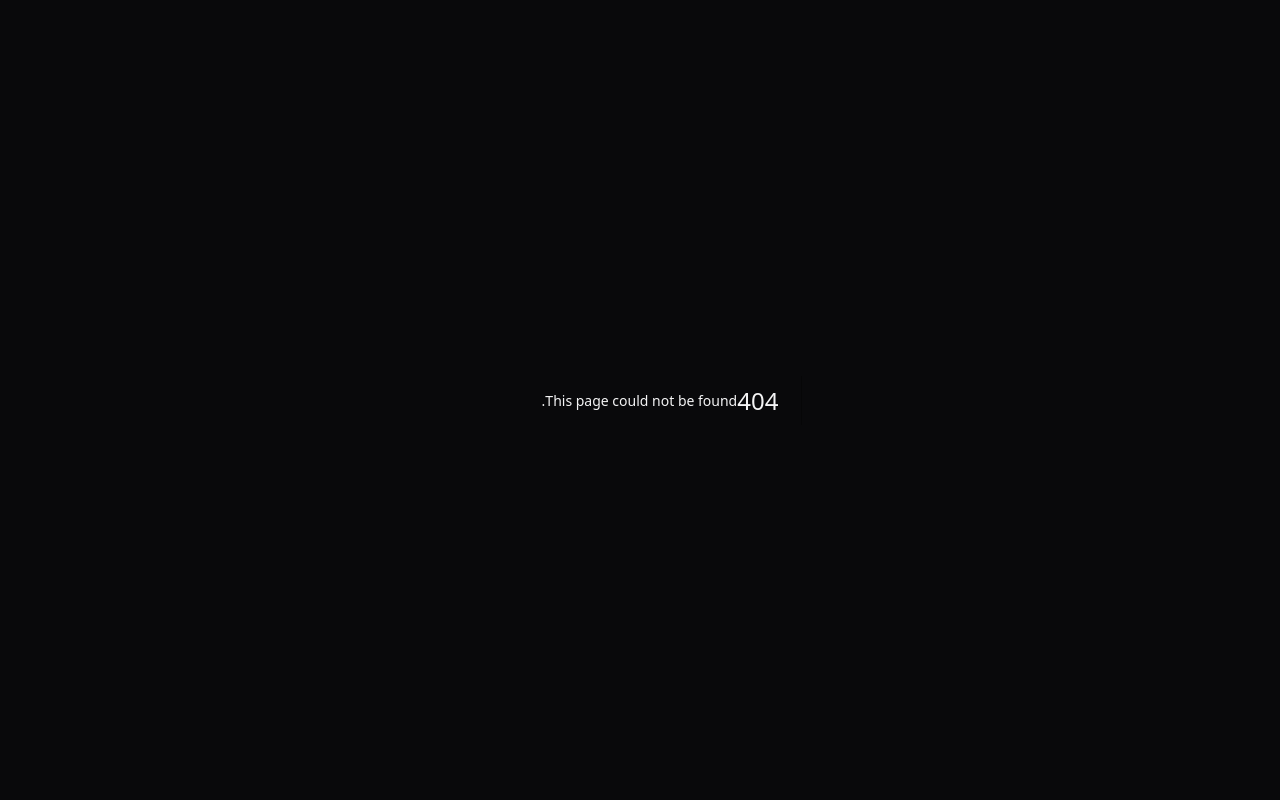
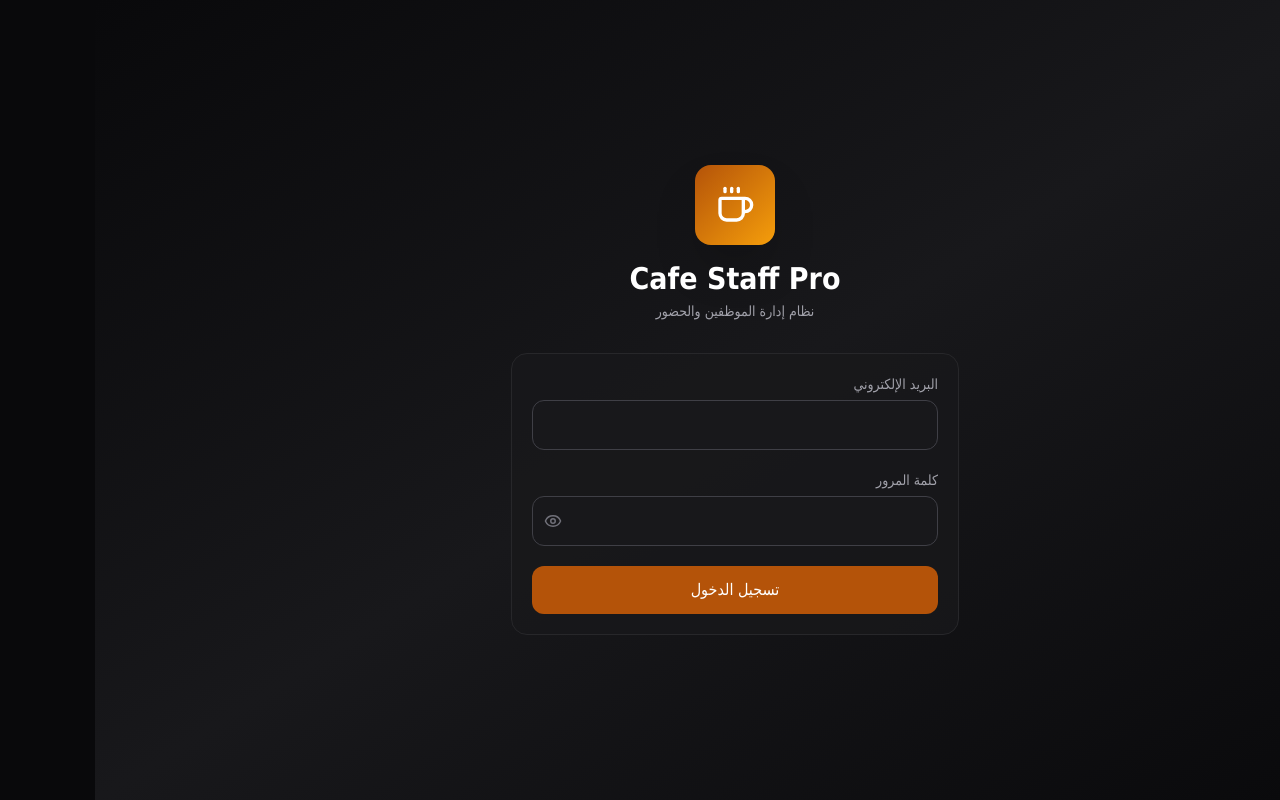
Before and after one commit to uneu2bb/cafe-staff-pro, a Next.js app: page /login in a window 1280 px wide. Before the commit this address had no page. Built offline with nearby package versions, Linux system fonts and the light colour scheme.

Commit message:
fix: login, middleware, sidebar, attendance API

```diff
--- /dev/null
+++ b/src/app/login/page.tsx
@@ -0,0 +1,64 @@
+'use client'
+
+import { useState } from 'react'
+import { useRouter } from 'next/navigation'
+import { createClient } from '@/lib/supabase/client'
+import { Coffee, Loader2, Eye, EyeOff } from 'lucide-react'
+
+export default function LoginPage() {
+  const router = useRouter()
+  const [email, setEmail] = useState('')
+  const [password, setPassword] = useState('')
+  const [showPassword, setShowPassword] = useState(false)
+  const [loading, setLoading] = useState(false)
+  const [error, setError] = useState('')
+
+  const handleLogin = async (e: React.FormEvent) => {
+    e.preventDefault()
+    setLoading(true)
+    setError('')
+    const supabase = createClient()
+    const { error } = await supabase.auth.signInWithPassword({ email, password })
+    if (error) {
+      setError('البريد أو كلمة المرور غير صحيحة')
+      setLoading(false)
+      return
+    }
+    router.push('/')
+    router.refresh()
+  }
+
+  return (
+    <div className="min-h-screen flex items-center justify-center bg-gradient-to-br from-zinc-950 via-zinc-900 to-zinc-950 p-4">
+      <div className="w-full max-w-md">
+        <div className="text-center mb-8">
+          <div className="inline-flex items-center justify-center w-20 h-20 rounded-2xl bg-gradient-to-br from-amber-700 to-amber-500 shadow-2xl mb-4">
+            <Coffee className="w-10 h-10 text-white" />
+          </div>
+          <h1 className="text-3xl font-bold text-white mb-1">Cafe Staff Pro</h1>
+          <p className="text-zinc-400 text-sm">نظام إدارة الموظفين والحضور</p>
+        </div>
+        <form onSubmit={handleLogin} className="card space-y-5">
+          <div>
+            <label className="label">البريد الإلكتروني</label>
+            <input type="email" value={email} onChange={(e) => setEmail(e.target.value)} className="input-field" required dir="ltr" />
+          </div>
+          <div>
+            <label className="label">كلمة المرور</label>
+            <div className="relative">
+              <input type={showPassword ? 'text' : 'password'} value={password} onChange={(e) => setPassword(e.target.value)} className="input-field" required dir="ltr" />
+              <button type="button" onClick={() => setShowPassword(!showPassword)} className="absolute left-3 top-1/2 -translate-y-1/2 text-zinc-500">
+                {showPassword ? <EyeOff size={18} /> : <Eye size={18} />}
+              </button>
+            </div>
+          </div>
+          {error && <div className="bg-red-500/10 border border-red-500/30 text-red-400 text-sm rounded-xl px-4 py-3">{error}</div>}
+          <button type="submit" disabled={loading} className="btn-primary w-full flex items-center justify-center gap-2 py-3">
+            {loading ? <Loader2 className="animate-spin" size={18} /> : null}
+            تسجيل الدخول
+          </button>
+        </form>
+      </div>
+    </div>
+  )
+}
--- /dev/null
+++ b/src/components/layout/Sidebar.tsx
@@ -0,0 +1,68 @@
+'use client'
+
+import Link from 'next/link'
+import { usePathname, useRouter } from 'next/navigation'
+import { createClient } from '@/lib/supabase/client'
+import { LayoutDashboard, Users, Clock, CalendarDays, Wallet, FileBarChart, Settings, LogOut, Coffee } from 'lucide-react'
+import { cn } from '@/lib/utils'
+
+const navItems = [
+  { href: '/dashboard', label: 'لوحة التحكم', icon: LayoutDashboard },
+  { href: '/dashboard/employees', label: 'الموظفون', icon: Users },
+  { href: '/dashboard/attendance', label: 'الحضور', icon: Clock },
+  { href: '/dashboard/leaves', label: 'الإجازات', icon: CalendarDays },
+  { href: '/dashboard/payroll', label: 'الرواتب', icon: Wallet },
+  { href: '/dashboard/reports', label: 'التقارير', icon: FileBarChart },
+  { href: '/dashboard/settings', label: 'الإعدادات', icon: Settings },
+]
+
+export default function Sidebar() {
+  const pathname = usePathname()
+  const router = useRouter()
+
+  const handleLogout = async () => {
+    const supabase = createClient()
+    await supabase.auth.signOut()
+    router.push('/login')
+  }
+
+  return (
+    <aside className="fixed right-0 top-0 h-screen w-64 bg-zinc-900/95 border-l border-zinc-800 flex flex-col z-40">
+      <div className="flex items-center gap-3 px-5 py-5 border-b border-zinc-800">
+        <div className="w-10 h-10 rounded-xl bg-gradient-to-br from-amber-700 to-amber-500 flex items-center justify-center">
+          <Coffee className="w-5 h-5 text-white" />
+        </div>
+        <div>
+          <h2 className="font-bold text-white text-sm">Cafe Staff Pro</h2>
+          <p className="text-[10px] text-zinc-500">إدارة الموظفين</p>
+        </div>
+      </div>
+      <nav className="flex-1 py-4 px-3 space-y-1 overflow-y-auto">
+        {navItems.map((item) => {
+          const active = pathname === item.href || (item.href !== '/dashboard' && pathname.startsWith(item.href))
+          return (
+            <Link key={item.href} href={item.href} className={cn(
+              'flex items-center gap-3 px-3 py-2.5 rounded-xl text-sm font-medium transition-all',
+              active ? 'bg-amber-700/20 text-amber-300 border border-amber-500/30' : 'text-zinc-400 hover:text-zinc-200 hover:bg-zinc-800/60'
+            )}>
+              <item.icon size={18} />
+              {item.label}
+            </Link>
+          )
+        })}
+      </nav>
+      <div className="px-3 pb-2">
+        <Link href="/kiosk" className="flex items-center gap-3 px-3 py-2.5 rounded-xl text-sm font-medium text-zinc-400 hover:text-zinc-200 hover:bg-zinc-800/60">
+          <Clock size={18} />
+          شاشة الحضور
+        </Link>
+      </div>
+      <div className="p-3 border-t border-zinc-800">
+        <button onClick={handleLogout} className="flex items-center gap-3 px-3 py-2.5 rounded-xl text-sm font-medium text-red-400 hover:bg-red-500/10 w-full">
+          <LogOut size={18} />
+          تسجيل الخروج
+        </button>
+      </div>
+    </aside>
+  )
+}
--- a/src/middleware.ts
+++ b/src/middleware.ts
@@ -6,7 +6,5 @@ export async function middleware(request: NextRequest) {
 }
 
 export const config = {
-  matcher: [
-    '/((?!_next/static|_next/image|favicon.ico|.*\\.(?:svg|png|jpg|jpeg|gif|webp)$).*)',
-  ],
+  matcher: ['/((?!_next/static|_next/image|favicon.ico|.*\\.(?:svg|png|jpg|jpeg|gif|webp)$).*)'],
 }
```
Also changed, not shown: src/lib/supabase/admin.ts (added, +9 -0 lines), src/lib/supabase/middleware.ts (added, +38 -0 lines).
